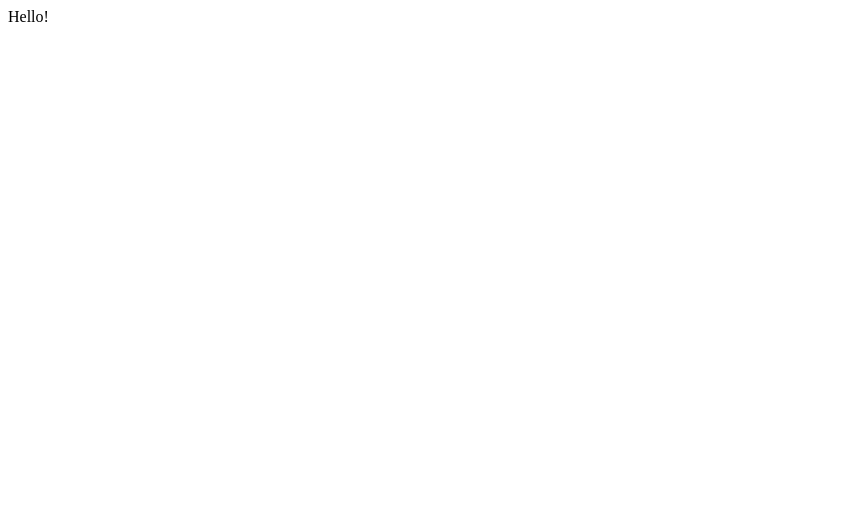
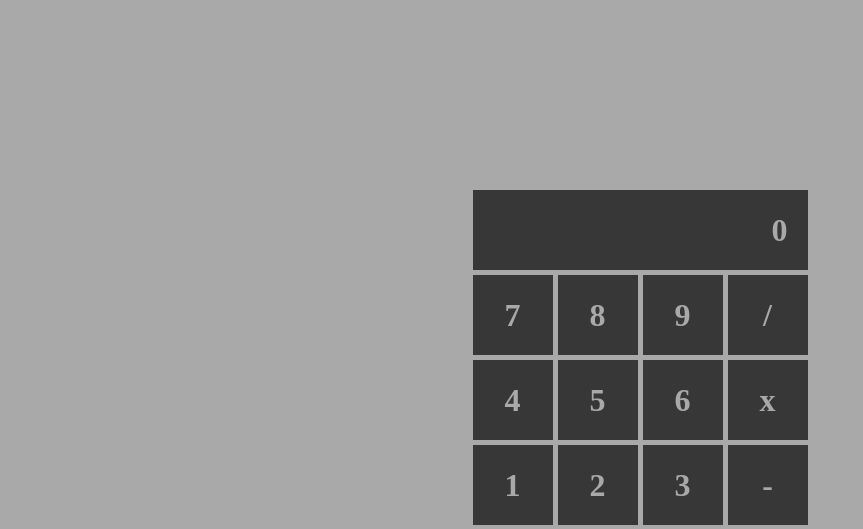
Before and after one commit to SVNRiS3/calculator, a plain HTML site: page index.html in a window 1280 px wide. Shown: the top 529 px of the page, without its empty margins (0-863 px from the left). Drawn offline with Linux system fonts and the light colour scheme.

Commit message:
Create basic calculator layout

```diff
--- a/index.html
+++ b/index.html
@@ -1,13 +1,31 @@
 <!DOCTYPE html>
 <html lang="en">
 	<head>
-    <meta charset="UTF-8">
-    <meta name="viewport" content="width=device-width, initial-scale=1.0">
+		<meta charset="UTF-8" />
+		<meta name="viewport" content="width=device-width, initial-scale=1.0" />
 		<title>Calculator</title>
-    <link rel="stylesheet" href="style.css">
+		<link rel="stylesheet" href="style.css" />
 		<script src="script.js" defer></script>
 	</head>
 	<body>
-    <div>Hello!</div>
+		<div class="calculator">
+			<div class="calculator-screen">0</div>
+			<div class="calculator-button">7</div>
+			<div class="calculator-button">8</div>
+			<div class="calculator-button">9</div>
+			<div class="calculator-button">/</div>
+			<div class="calculator-button">4</div>
+			<div class="calculator-button">5</div>
+			<div class="calculator-button">6</div>
+			<div class="calculator-button">x</div>
+			<div class="calculator-button">1</div>
+			<div class="calculator-button">2</div>
+			<div class="calculator-button">3</div>
+			<div class="calculator-button">-</div>
+			<div class="calculator-button"><-</div>
+			<div class="calculator-button">0</div>
+			<div class="calculator-button">C</div>
+			<div class="calculator-button">=</div>
+		</div>
 	</body>
 </html>
--- a/style.css
+++ b/style.css
@@ -0,0 +1,39 @@
+* {
+	box-sizing: border-box;
+	margin: 0;
+	padding: 0;
+}
+
+body {
+	background: darkgray;
+	height: 100vh;
+	display: flex;
+}
+
+.calculator {
+	margin: auto;
+	display: grid;
+	grid-template-columns: repeat(4, 1fr);
+	gap: 5px;
+}
+
+.calculator > div {
+	display: flex;
+	align-items: center;
+	background-color: rgb(55, 55, 55);
+	color: darkgray;
+	font-size: 2em;
+	font-weight: bold;
+	height: 80px;
+}
+
+.calculator-button {
+	justify-content: center;
+	width: 80px;
+}
+
+.calculator-screen {
+	grid-column: 1 / 5;
+	padding: 20px;
+	justify-content: flex-end;
+}
```
Lines whose indentation alone changed are shown as unchanged.
